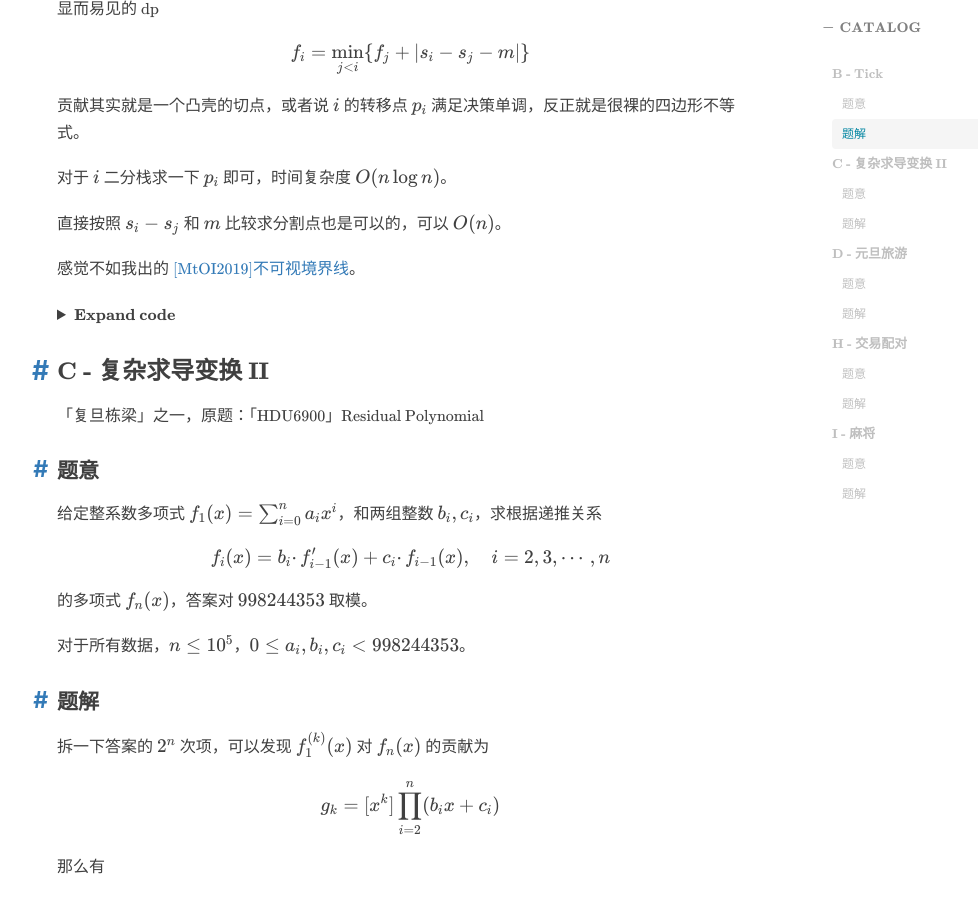
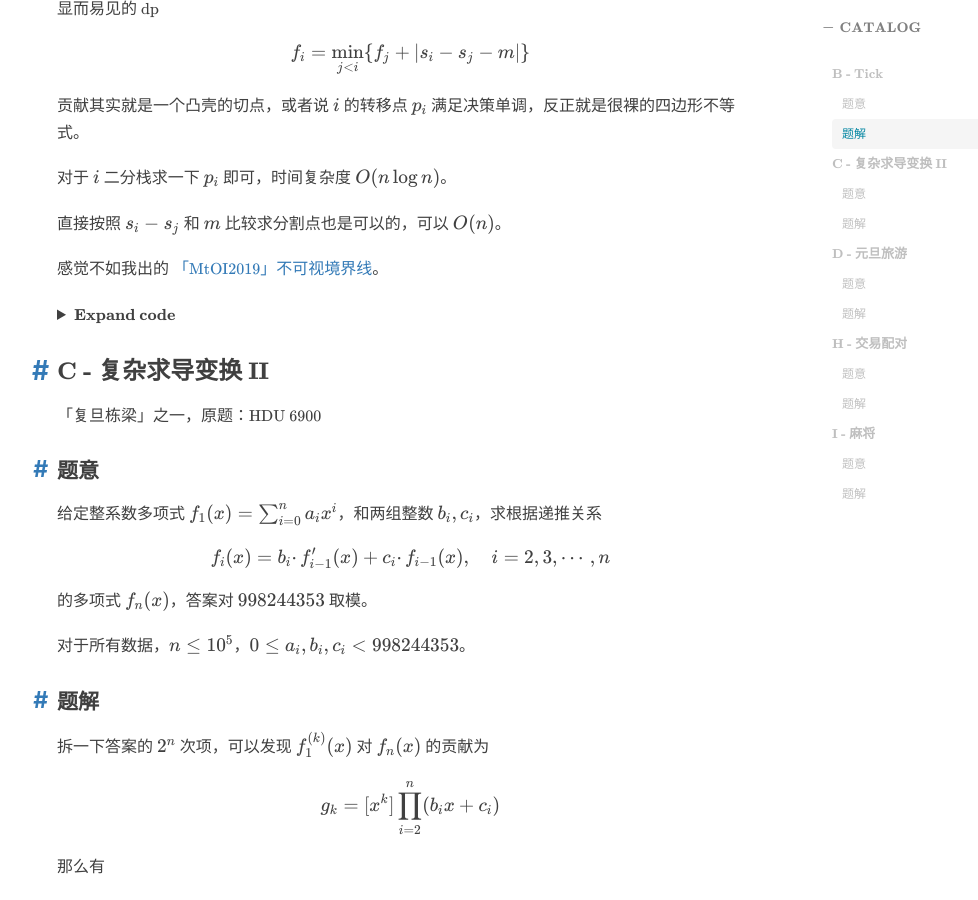
Before and after one commit to sheriyuo/sheriyuo.github.io, a Jekyll site: the page built from _posts/2023-4-11-RUCPC2022.md, in a window 1280 px wide and 900 px high, scrolled down 1064 px. Shown: the whole window, without its empty margins (208-1186 px from the left). Built offline with Jekyll 4.4.1, drawn with Linux system fonts in a browser that asks for light colours; nearby versions of some CDN libraries; some web fonts are replaced; library files that are not in the unit come from our copies; comment, search, counter and statistics services are not loaded.

Commit message:
Update rucpc2022 info

````diff
--- a/_posts/2023-4-11-RUCPC2022.md
+++ b/_posts/2023-4-11-RUCPC2022.md
@@ -38,7 +38,7 @@ $$
 
 直接按照 $s_i-s_j$ 和 $m$ 比较求分割点也是可以的，可以 $O(n)$。
 
-感觉不如我出的 [[MtOI2019]不可视境界线](https://www.luogu.com.cn/problem/P5617)。
+感觉不如我出的 [「MtOI2019」不可视境界线](https://www.luogu.com.cn/problem/P5617)。
 
 ```cpp
 #include<bits/stdc++.h>
@@ -78,7 +78,7 @@ int main()
 
 ### C - 复杂求导变换 II
 
-「复旦栋梁」之一，原题：「HDU6900」Residual Polynomial
+「复旦栋梁」之一，原题：HDU 6900
 
 #### 题意
 
````
